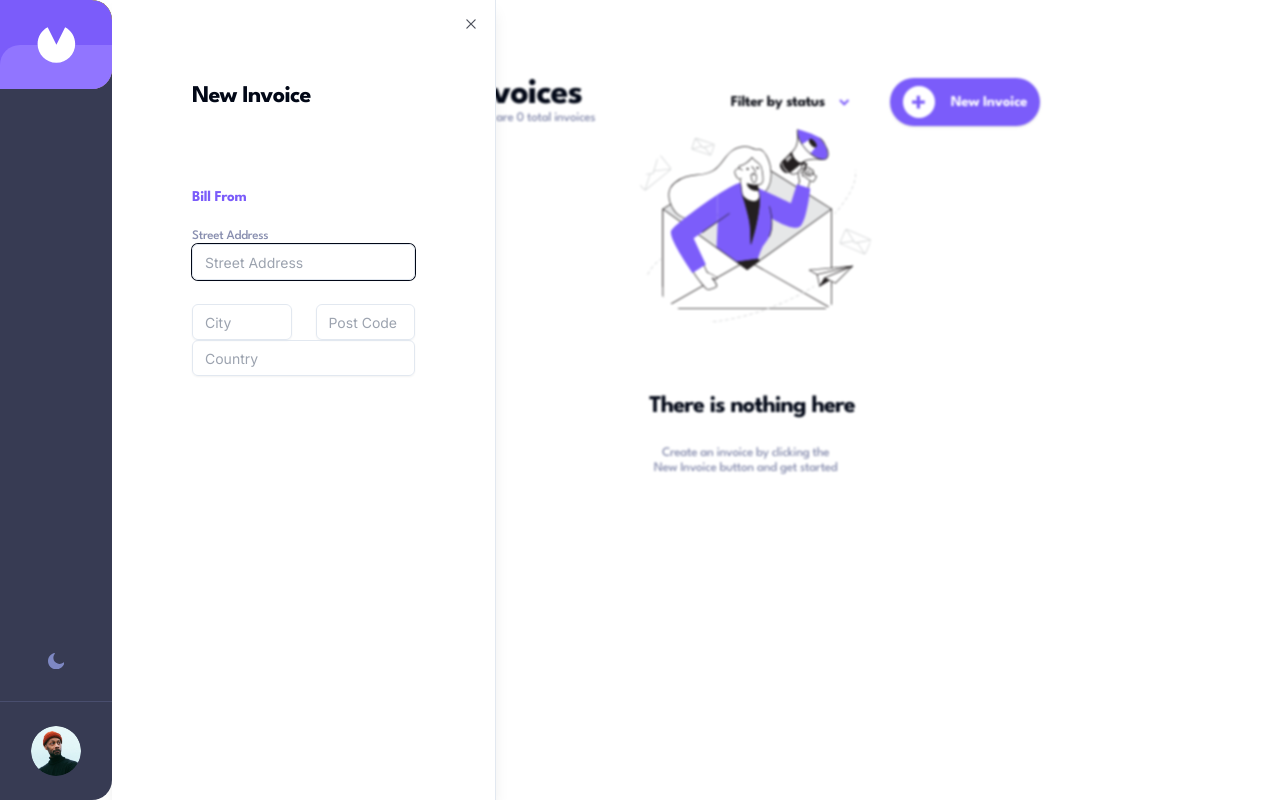
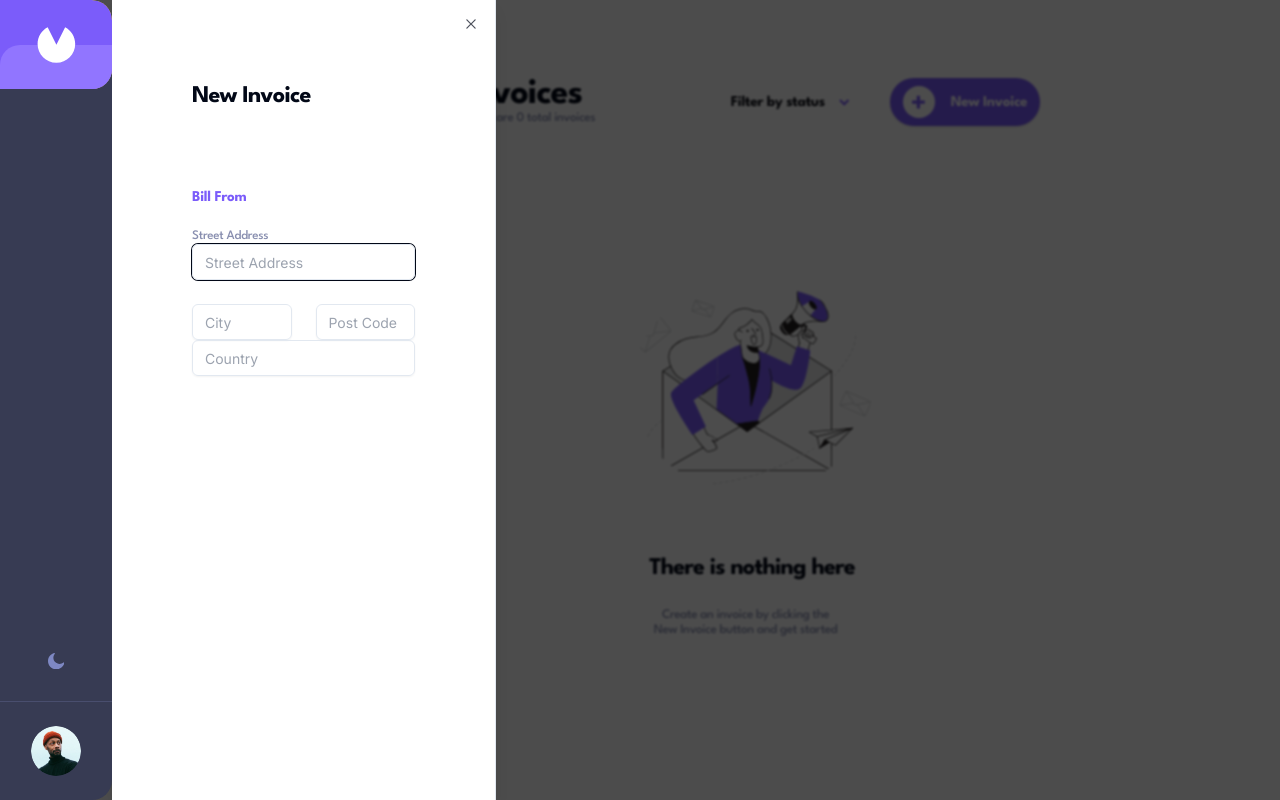
Before and after one commit to eestaniel/invoice-app, a Next.js app: page /dashboard/invoices in a window 1280 px wide. Both pictures are taken after a click on the button "New Invoice". Shown: the top 800 px of the page. Built offline with nearby package versions, Linux system fonts and the light colour scheme.

Commit message:
Add dark blur background on sheet overlay

```diff
--- a/src/@/components/ui/sheet.jsx
+++ b/src/@/components/ui/sheet.jsx
@@ -23,7 +23,7 @@ SheetPortal.displayName = SheetPrimitive.Portal.displayName
 const SheetOverlay = React.forwardRef(({ className, ...props }, ref) => (
   <SheetPrimitive.Overlay
     className={cn(
-      "fixed inset-0 z-40 bg-8-text/80 backdrop-blur-[1px] data-[state=open]:animate-in data-[state=closed]:animate-out data-[state=closed]:fade-out-0 data-[state=open]:fade-in-0",
+      "fixed inset-0 z-40 bg-black/70 backdrop-blur-[1px] data-[state=open]:animate-in data-[state=closed]:animate-out data-[state=closed]:fade-out-0 data-[state=open]:fade-in-0",
       className
     )}
     {...props}
--- a/src/app/dashboard/invoices/components/EmptyInvoice.jsx
+++ b/src/app/dashboard/invoices/components/EmptyInvoice.jsx
@@ -2,7 +2,7 @@ import Image from "next/image";
 
 export default function EmptyInvoice() {
   return (
-    <div className="w-full h-full group flex flex-col justify-center items-center gap-[4.125rem]">
+    <div className="empty-invoice-container w-full h-full group flex flex-col justify-center items-center gap-[4.125rem]">
       <Image
         src="/illustration-empty.svg"
         alt="avatar"
--- a/src/app/dashboard/invoices/page.jsx
+++ b/src/app/dashboard/invoices/page.jsx
@@ -8,7 +8,7 @@ export default function Page() {
   const {invoiceList} = useContext(InvoiceContext);
 
   return (
-    <div className="invoices__page-container flex flex-col 100%  min-h-screen items-center z-50 w-screen">
+    <div className="invoices__page-container flex flex-col 100%  min-h-screen h-screen items-center z-50 w-screen">
       <HeaderGroup/>
       <>
         {invoiceList.length === 0 ? (
```
